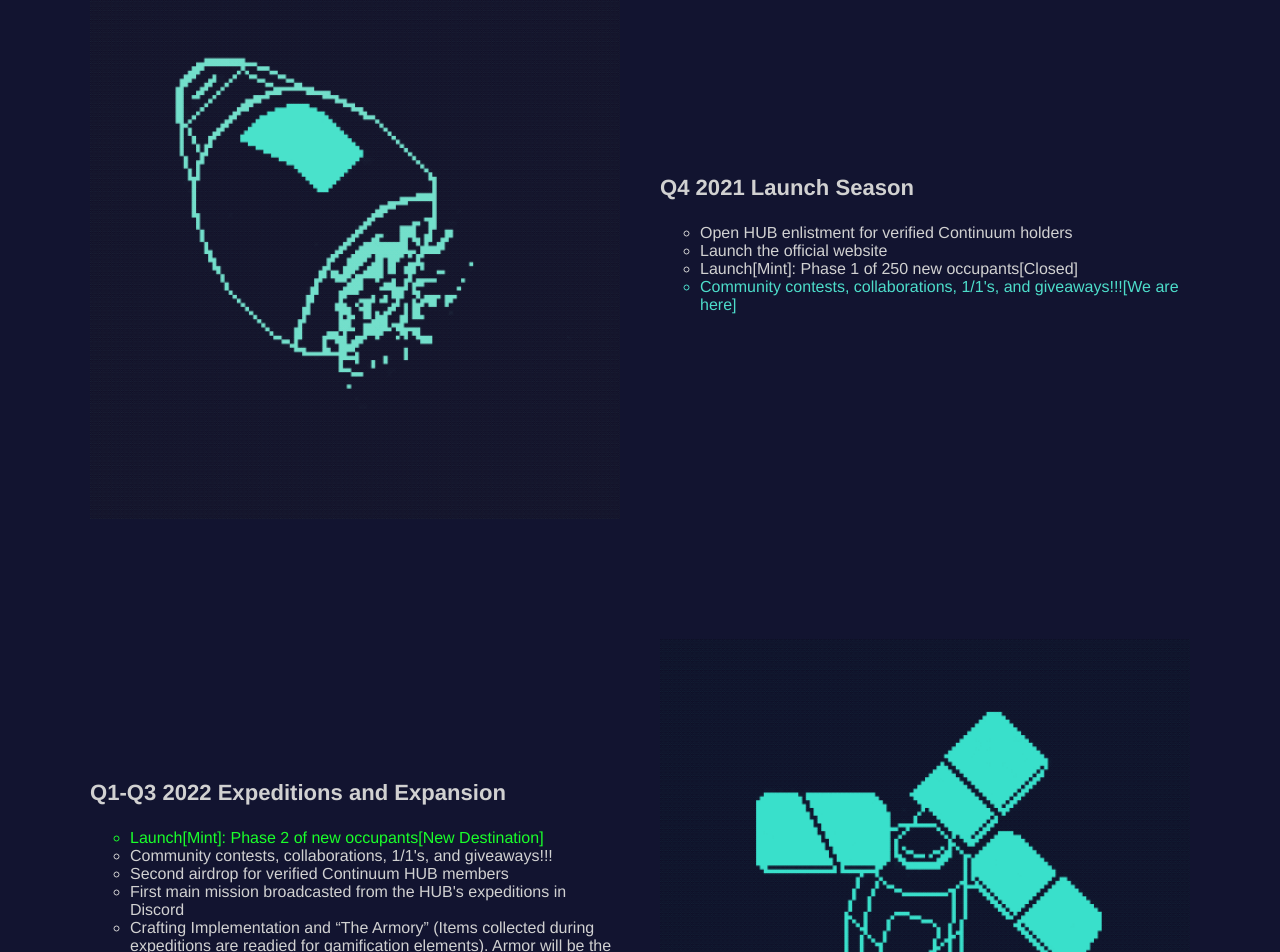
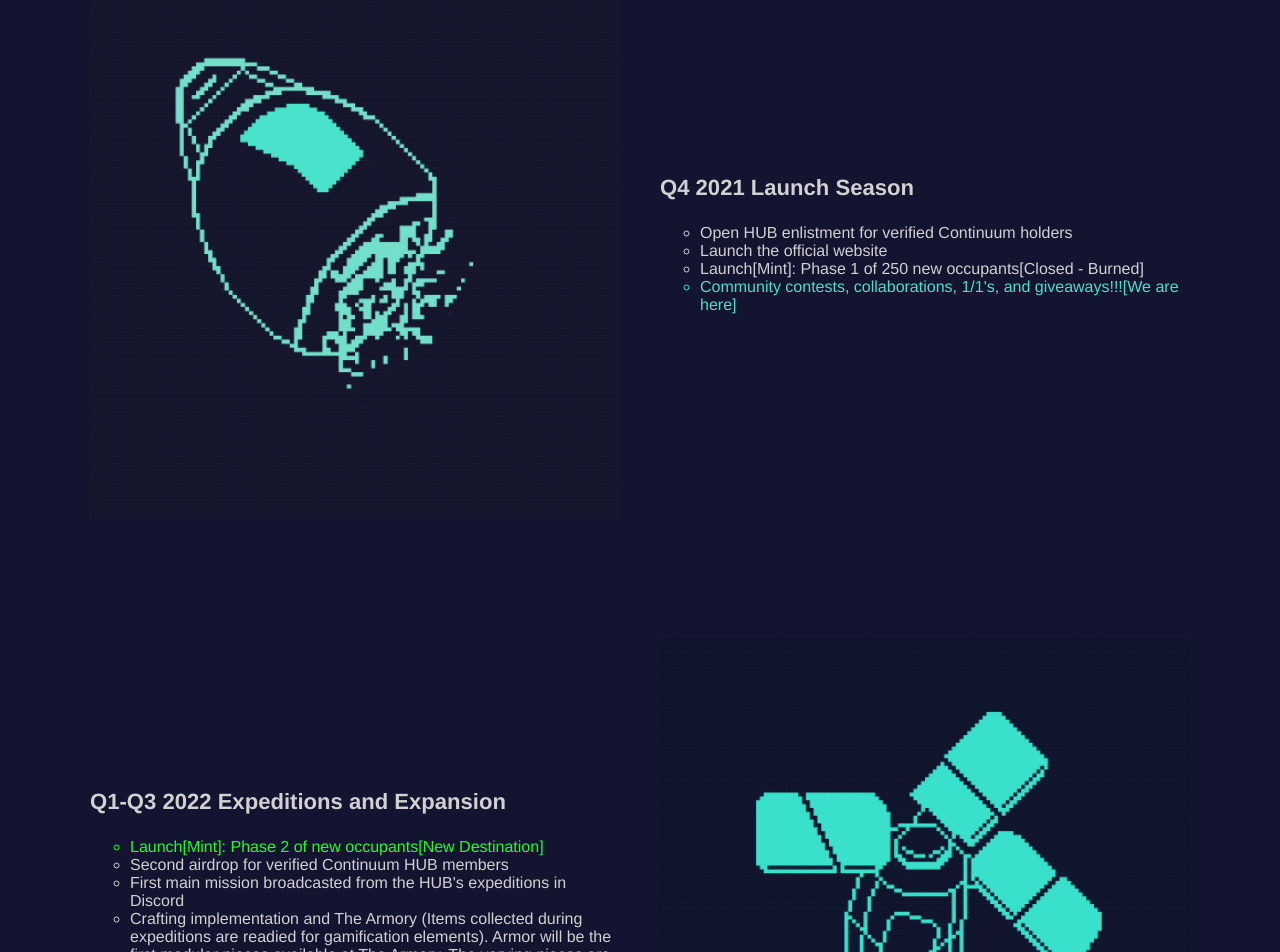
Before and after one commit to Temperedfire/continuum, a Jekyll site: the page built from index.html, in a window 1280 px wide and 1400 px high, scrolled down 3231 px. Shown: the top 952 px of the window. Built offline with Jekyll 4.4.1, drawn with Linux system fonts in a browser that asks for light colours; some of the changed text lies outside the part shown.

Commit message:
index.html update

```diff
--- a/index.html
+++ b/index.html
@@ -64,7 +64,7 @@ description: A curated pocket of sci-fi NFTs stationed on a space habitat.
 <ul style="list-style-type:circle;">
 	<li>Open HUB enlistment for verified Continuum holders</li>
 	<li>Launch the official website</li>
-	<li>Launch[Mint]: Phase 1 of 250 new occupants[Closed]</li>
+	<li>Launch[Mint]: Phase 1 of 250 new occupants[Closed - Burned]</li>
 	<li style="color:#4dddca;">Community contests, collaborations, 1/1's, and giveaways!!![We are here]</li>
 				</ul></p>
 			</div>
@@ -82,10 +82,9 @@ description: A curated pocket of sci-fi NFTs stationed on a space habitat.
 <ul style="list-style-type:circle;">
 
 	<li style="color:#1aff2a;">Launch[Mint]: Phase 2 of new occupants[New Destination]</li>
-	<li>Community contests, collaborations, 1/1's, and giveaways!!!</li>
 	<li>Second airdrop for verified Continuum HUB members</li>
 	<li>First main mission broadcasted from the HUB's expeditions in Discord</li>
-	<li>Crafting Implementation and “The Armory” (Items collected during expeditions are readied for gamification elements). Armor will be the first modular pieces available at The Armory. The varying pieces are *seasonal*.</li>
+	<li>Crafting implementation and The Armory (Items collected during expeditions are readied for gamification elements). Armor will be the first modular pieces available at The Armory. The varying pieces are *seasonal*.</li>
 	<li>TBA</li>
 				</ul></p>
 			</div>
```
